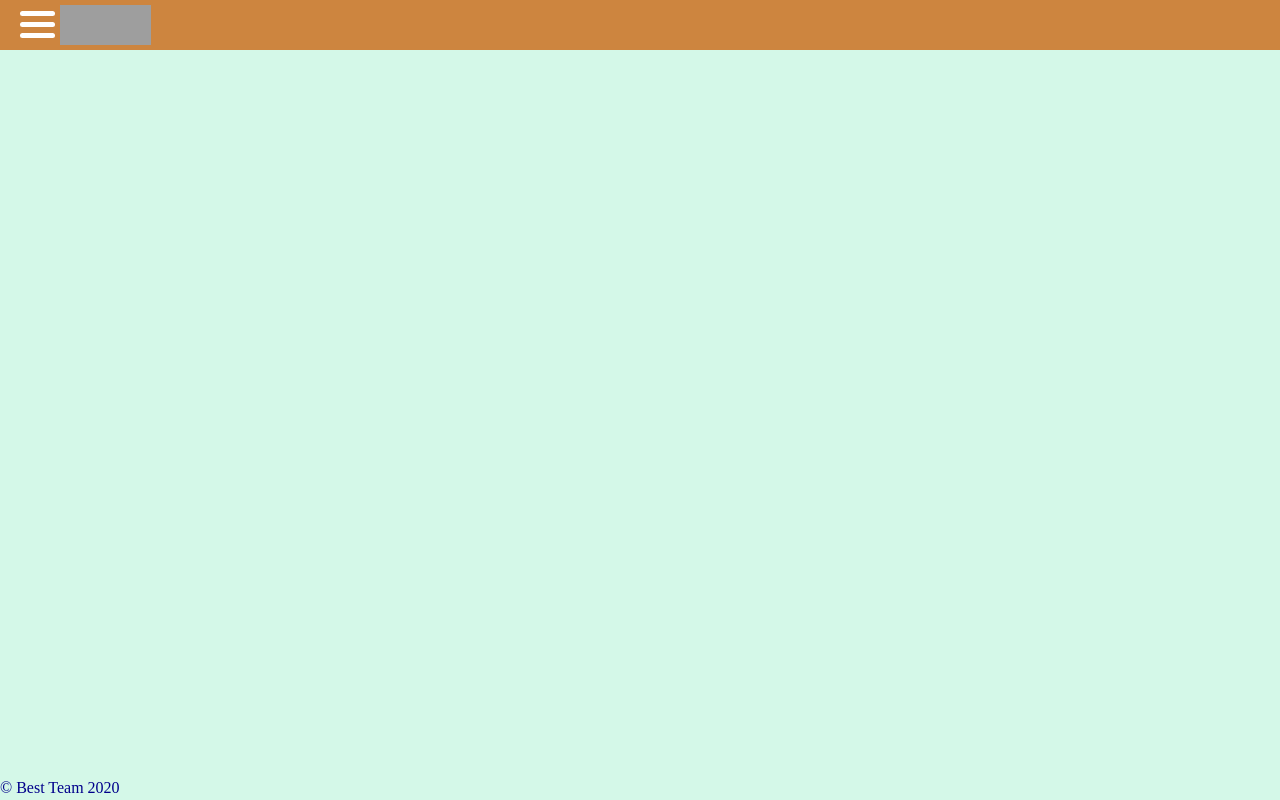
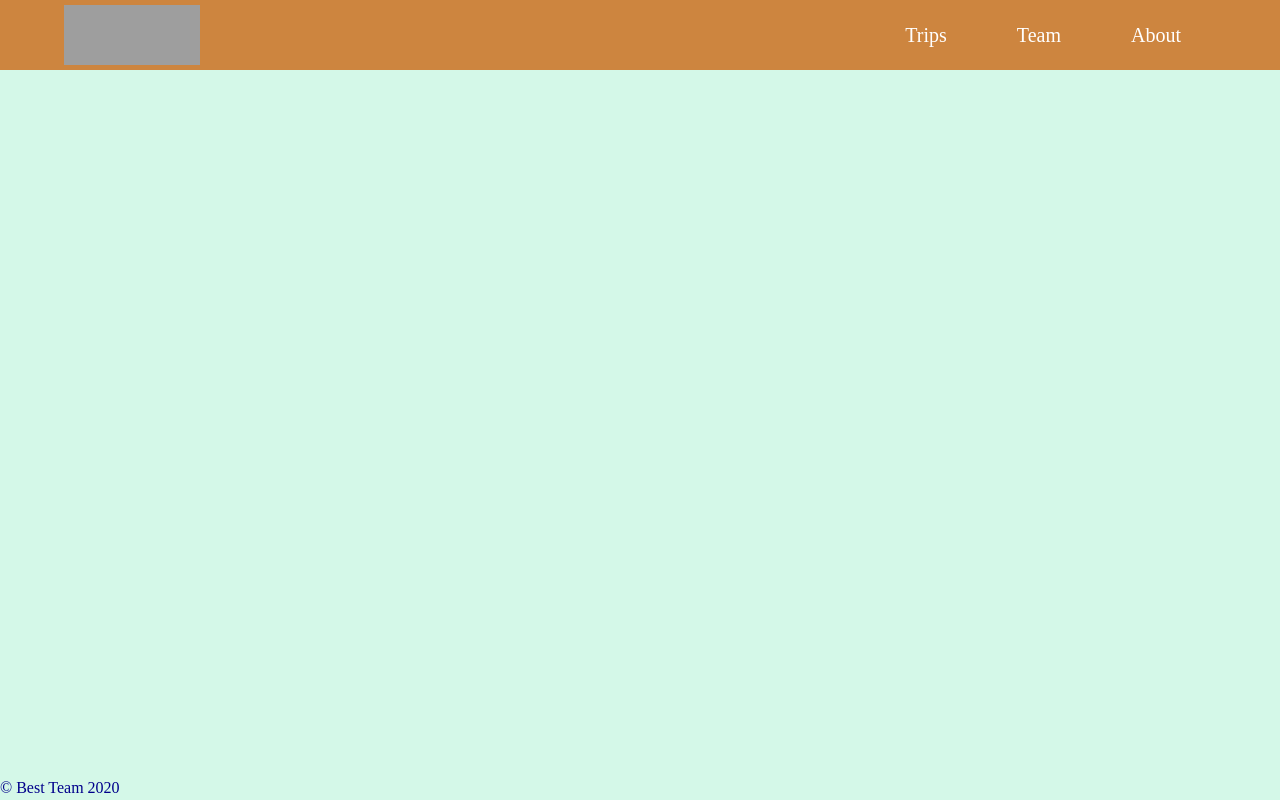
Before and after one commit to blewin1/be-trippin-frontend, a React (Create React App) app in the folder be-trippin-app/: page / in a window 1280 px wide. Built offline with nearby package versions, Linux system fonts and the light colour scheme; grey boxes are pictures that could not be loaded.

Commit message:
basic nav bar working

```diff
--- a/be-trippin-app/src/components/layout/Nav/Nav.jsx
+++ b/be-trippin-app/src/components/layout/Nav/Nav.jsx
@@ -9,7 +9,7 @@ const Nav = () => {
   };
   return (
     <div className="topnav">
-      <div className="hamlogo">
+      <div className="hamandlogo">
         <div
           className={`hamburger ${active ? "change" : ""}`}
           onClick={handleClick}
@@ -18,7 +18,7 @@ const Nav = () => {
           <div className="bar2"></div>
           <div className="bar3"></div>
         </div>
-        <NavLink to="/" className="logopic" onClick={() => setActive(!active)}>
+        <NavLink to="/" className="logopic" onClick={() => setActive(false)}>
           <img src="https://res.cloudinary.com/headincloud/image/upload/v1595455957/betrippinlogo.png" />
         </NavLink>
       </div>
--- a/be-trippin-app/src/components/layout/Nav/nav.scss
+++ b/be-trippin-app/src/components/layout/Nav/nav.scss
@@ -14,14 +14,16 @@
   z-index: 2;
 }
 
-.hamlogo {
+.hamandlogo {
   display: flex;
+  justify-content: space-between;
 }
 
 /* Style the hamburger menu */
 .hamburger {
   display: inline-block;
   cursor: pointer;
+  margin: auto 0;
 }
 
 .bar1,
@@ -59,8 +61,32 @@
 
 .logopic,
 .logopic img {
-  width: 91px;
-  height: 40px;
+  width: 114px;
+  height: 50px;
+}
+
+// wiggle the logo on hover
+.logopic:hover {
+  animation: wiggle 0.8s;
+  // animation-iteration-count: infinite;
+}
+
+@keyframes wiggle {
+  0% {
+    transform: rotate(0deg);
+  }
+  25% {
+    transform: rotate(10deg);
+  }
+  50% {
+    transform: rotate(-10deg);
+  }
+  75% {
+    transform: rotate(10deg);
+  }
+  100% {
+    transform: rotate(0deg);
+  }
 }
 
 /* Hide the links inside the navigation menu (except for logo/home) */
@@ -81,3 +107,61 @@
   font-size: 17px;
   display: block;
 }
+.nav a:hover {
+  background-color: gold;
+  color: black;
+}
+
+@media screen and (min-width: 426px) {
+  .topnav {
+    display: flex;
+    flex-direction: row;
+    justify-content: space-between;
+  }
+
+  .hamburger {
+    display: none;
+  }
+
+  .logopic {
+    display: inline-block;
+    margin: 0;
+  }
+
+  .nav {
+    display: flex;
+    flex-direction: row;
+    justify-content: center;
+    align-items: center;
+  }
+  .nav a {
+    padding: 0 15px;
+    display: inline;
+    border-radius: 8px;
+  }
+}
+
+@media screen and (min-width: 700px) {
+  .topnav {
+    padding-right: 5%;
+    padding-left: 5%;
+  }
+  .nav {
+    display: flex;
+    flex-direction: row;
+    justify-content: center;
+    align-items: center;
+  }
+  .nav a {
+    padding: 0 15px;
+    display: inline;
+    border-radius: 8px;
+    margin: 0 20px;
+    font-size: 20px;
+  }
+  .logopic,
+  .logopic img {
+    width: 136px;
+    height: 60px;
+  }
+}
```
